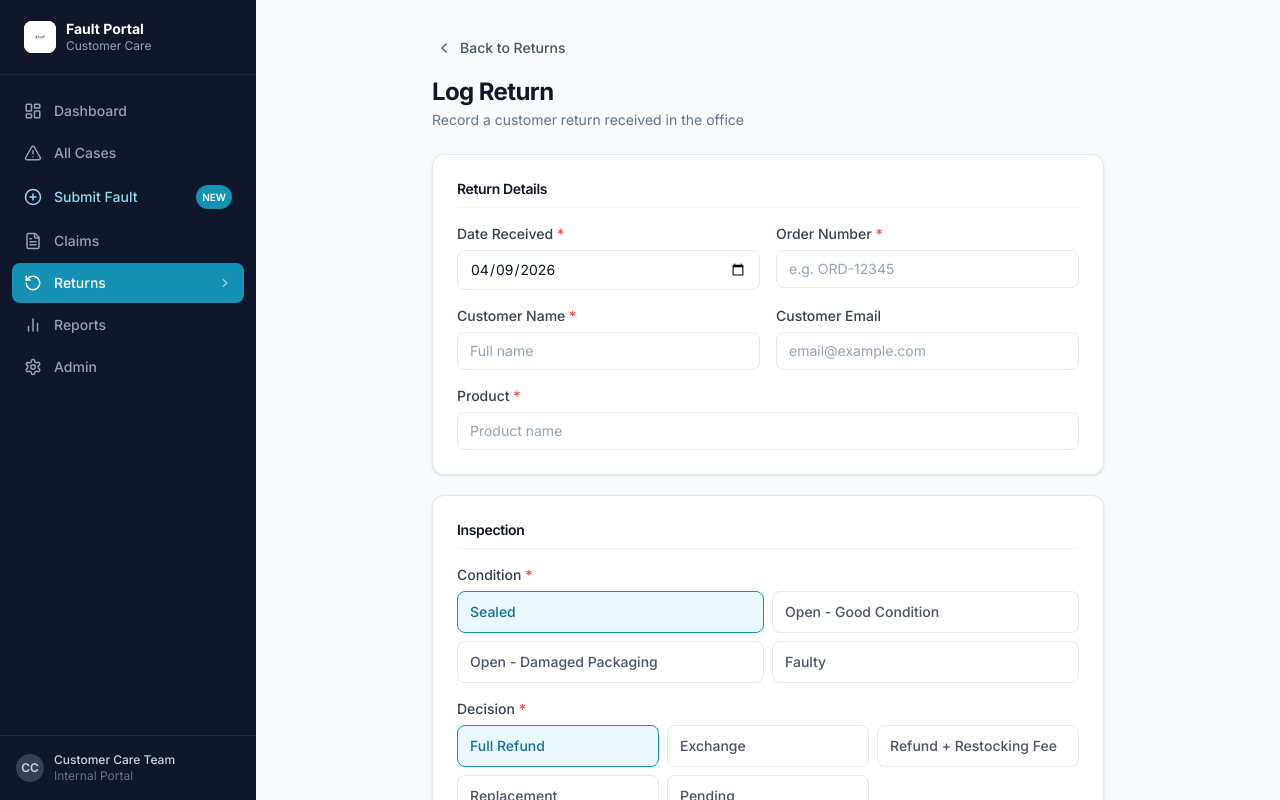
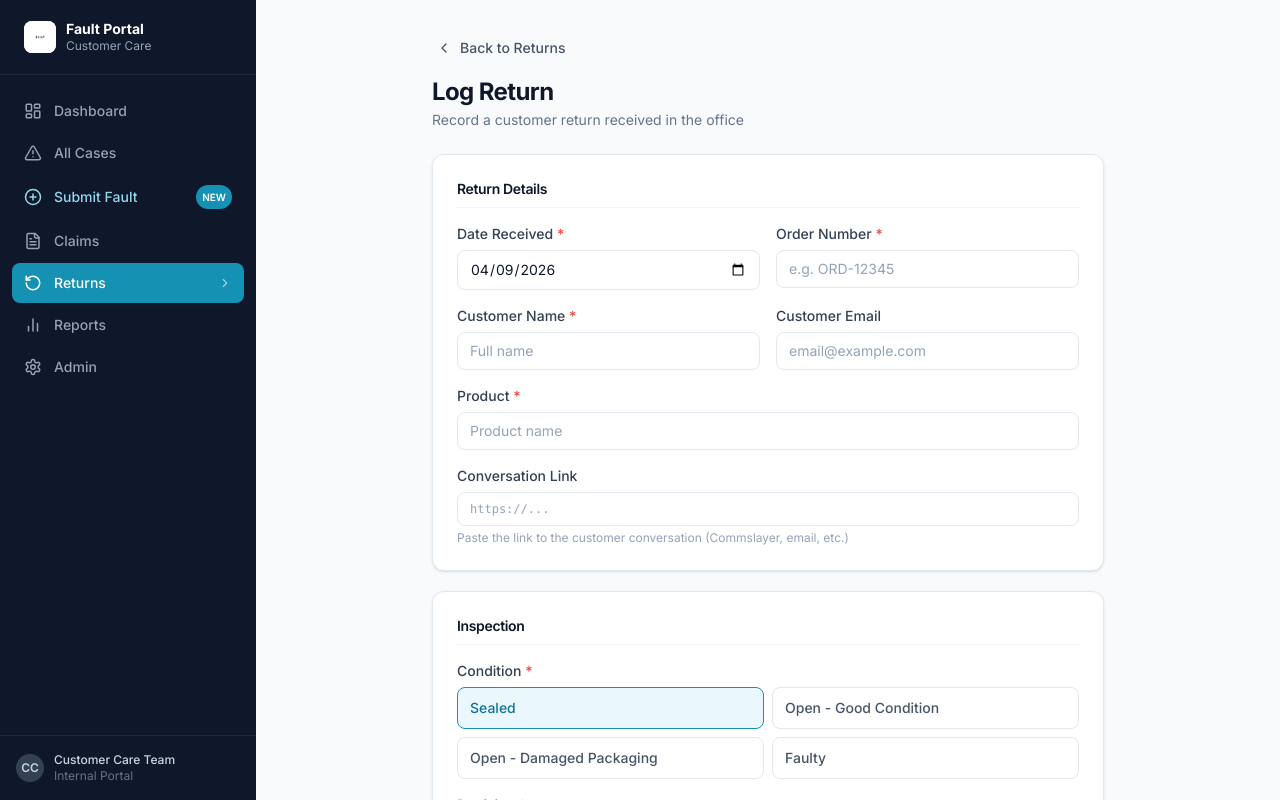
Before and after one commit to anthonynguyen-snap/fault-portal, a Next.js app: page /returns/new in a window 1280 px wide. Built offline with nearby package versions, Linux system fonts and the light colour scheme.

Commit message:
Add conversation link field to Returns

```diff
--- a/app/api/returns/[id]/route.ts
+++ b/app/api/returns/[id]/route.ts
@@ -20,22 +20,24 @@ function fromRow(row: Record<string, unknown>): Return {
     followUpNotes:   String(row.follow_up_notes ?? ''),
     notes:           String(row.notes ?? ''),
     status:          row.status as Return['status'],
-    processedBy:     String(row.processed_by ?? ''),
-    createdAt:       String(row.created_at ?? ''),
+    processedBy:      String(row.processed_by ?? ''),
+    conversationLink: String(row.conversation_link ?? ''),
+    createdAt:        String(row.created_at ?? ''),
   };
 }
 
 // camelCase patch → snake_case for Supabase
 function toSnake(updates: Record<string, unknown>): Record<string, unknown> {
   const map: Record<string, string> = {
-    orderNumber:    'order_number',
-    customerName:   'customer_name',
-    customerEmail:  'customer_email',
-    restockingFee:  'restocking_fee',
-    assignedTo:     'assigned_to',
-    followUpStatus: 'follow_up_status',
-    followUpNotes:  'follow_up_notes',
-    processedBy:    'processed_by',
+    orderNumber:      'order_number',
+    customerName:     'customer_name',
+    customerEmail:    'customer_email',
+    restockingFee:    'restocking_fee',
+    assignedTo:       'assigned_to',
+    followUpStatus:   'follow_up_status',
+    followUpNotes:    'follow_up_notes',
+    processedBy:      'processed_by',
+    conversationLink: 'conversation_link',
   };
   const result: Record<string, unknown> = {};
   for (const [k, v] of Object.entries(updates)) {
--- a/app/api/returns/route.ts
+++ b/app/api/returns/route.ts
@@ -21,8 +21,9 @@ function fromRow(row: Record<string, unknown>): Return {
     followUpNotes:   String(row.follow_up_notes ?? ''),
     notes:           String(row.notes ?? ''),
     status:          row.status as Return['status'],
-    processedBy:     String(row.processed_by ?? ''),
-    createdAt:       String(row.created_at ?? ''),
+    processedBy:      String(row.processed_by ?? ''),
+    conversationLink: String(row.conversation_link ?? ''),
+    createdAt:        String(row.created_at ?? ''),
   };
 }
 
@@ -47,7 +48,7 @@ export async function POST(req: NextRequest) {
     const {
       orderNumber, customerName, customerEmail, product,
       condition, decision, restockingFee, assignedTo,
-      notes, processedBy, date,
+      notes, processedBy, date, conversationLink,
     } = body;
 
     if (!orderNumber || !customerName || !product || !condition || !decision) {
@@ -67,8 +68,9 @@ export async function POST(req: NextRequest) {
       follow_up_status: assignedTo ? 'Pending' : 'N/A',
       follow_up_notes:  '',
       notes:            notes || '',
-      status:           'Received',
-      processed_by:     processedBy || '',
+      status:            'Received',
+      processed_by:      processedBy || '',
+      conversation_link: conversationLink || '',
     };
 
     const { data, error } = await getSupabase()
--- a/app/returns/[id]/page.tsx
+++ b/app/returns/[id]/page.tsx
@@ -2,7 +2,7 @@
 import { useEffect, useState } from 'react';
 import { useParams, useRouter } from 'next/navigation';
 import Link from 'next/link';
-import { ChevronLeft, Mail, Save, CheckCircle } from 'lucide-react';
+import { ChevronLeft, Mail, Save, CheckCircle, ExternalLink } from 'lucide-react';
 import { Return, ReturnStatus, FollowUpStatus } from '@/types';
 
 const STATUS_OPTIONS: ReturnStatus[] = ['Received', 'Inspected', 'Processed', 'Closed'];
@@ -104,6 +104,12 @@ export default function ReturnDetailPage() {
             )}
             <p className="text-sm text-slate-500 mt-2">Order: <span className="font-mono font-medium text-slate-700">{data.orderNumber}</span></p>
             <p className="text-sm text-slate-500">Product: <span className="font-medium text-slate-700">{data.product}</span></p>
+            {data.conversationLink && (
+              <a href={data.conversationLink} target="_blank" rel="noopener noreferrer"
+                className="inline-flex items-center gap-1.5 mt-3 text-sm text-brand-600 hover:underline font-medium">
+                <ExternalLink size={13} /> View Conversation
+              </a>
+            )}
           </div>
 
           <div className="card p-5">
--- a/app/returns/new/page.tsx
+++ b/app/returns/new/page.tsx
@@ -32,6 +32,7 @@ interface FormState {
   assignedTo: string;
   notes: string;
   processedBy: string;
+  conversationLink: string;
 }
 
 export default function NewReturnPage() {
@@ -48,6 +49,7 @@ export default function NewReturnPage() {
     assignedTo: '',
     notes: '',
     processedBy: '',
+    conversationLink: '',
   });
   const [errors, setErrors] = useState<Partial<Record<keyof FormState | 'submit', string>>>({});
   const [submitting, setSubmitting] = useState(false);
@@ -102,7 +104,7 @@ export default function NewReturnPage() {
           <h2 className="text-xl font-bold text-slate-900 mb-1">Return Logged</h2>
           <p className="text-slate-500 text-sm mb-6">The return has been recorded successfully.</p>
           <div className="flex flex-col sm:flex-row gap-3 justify-center">
-            <button onClick={() => { setSuccess(false); setForm({ date: new Date().toISOString().slice(0, 10), orderNumber: '', customerName: '', customerEmail: '', product: '', condition: 'Sealed', decision: 'Full Refund', restockingFee: 0, assignedTo: '', notes: '', processedBy: form.processedBy }); setSavedId(''); }} className="btn-secondary">
+            <button onClick={() => { setSuccess(false); setForm({ date: new Date().toISOString().slice(0, 10), orderNumber: '', customerName: '', customerEmail: '', product: '', condition: 'Sealed', decision: 'Full Refund', restockingFee: 0, assignedTo: '', notes: '', processedBy: form.processedBy, conversationLink: '' }); setSavedId(''); }} className="btn-secondary">
               Log Another
             </button>
             <button onClick={() => router.push(`/returns/${savedId}`)} className="btn-primary">
@@ -155,6 +157,12 @@ export default function NewReturnPage() {
               <input type="text" value={form.product} onChange={e => set('product', e.target.value)}
                 placeholder="Product name" className={`form-input ${errors.product ? 'border-red-300' : ''}`} />
               {errors.product && <p className="form-error">{errors.product}</p>}
+            </div>
+            <div className="sm:col-span-2">
+              <label className="form-label">Conversation Link</label>
+              <input type="url" value={form.conversationLink} onChange={e => set('conversationLink', e.target.value)}
+                placeholder="https://..." className="form-input font-mono text-xs" />
+              <p className="text-xs text-slate-400 mt-1">Paste the link to the customer conversation (Commslayer, email, etc.)</p>
             </div>
           </div>
         </div>
--- a/types/index.ts
+++ b/types/index.ts
@@ -141,5 +141,6 @@ export interface Return {
   notes: string;
   status: ReturnStatus;
   processedBy: string;
+  conversationLink: string;
   createdAt: string;
 }
```
